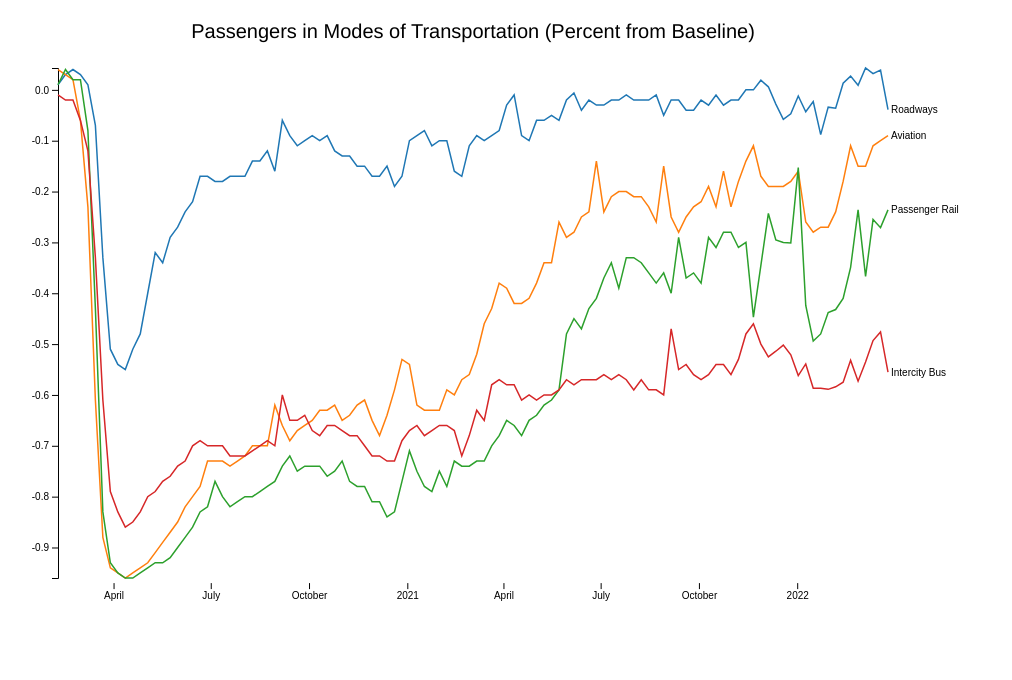
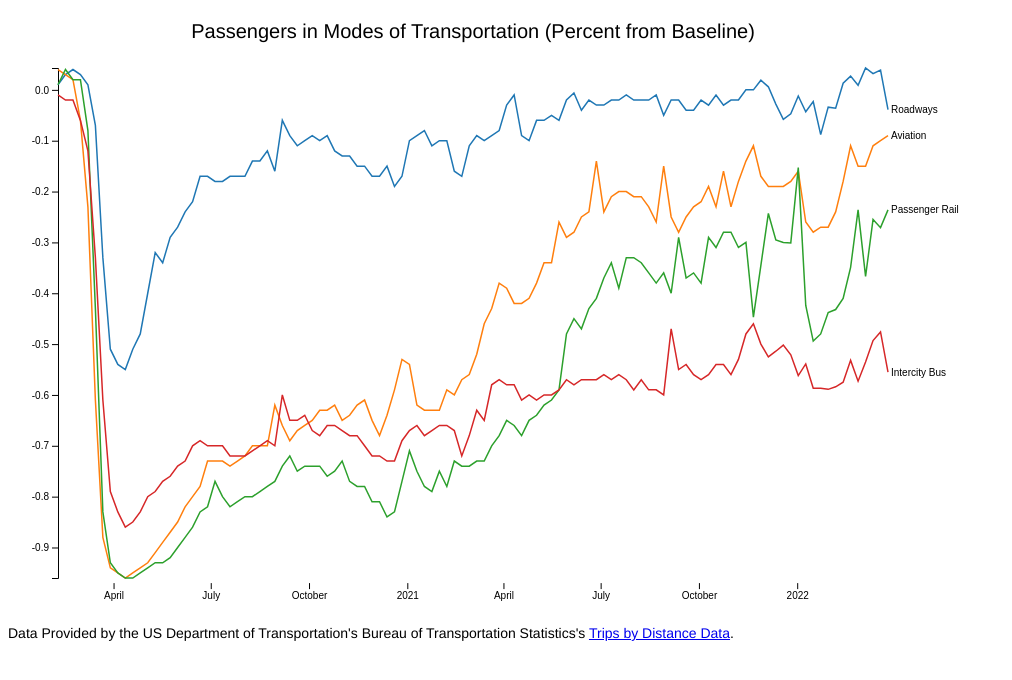
Before and after one commit to atowey-uchi/CAPP30239_FA22, a website: page FINAL/Chart 1: Multiline/mobility.html in a window 1280 px wide. Shown: the whole page, without its empty margins (0-1012 px from the left). Drawn offline with nearby package versions, Linux system fonts and the light colour scheme.

Commit message:
added data links

```diff
--- a/FINAL/Chart 1: Multiline/mobility.html
+++ b/FINAL/Chart 1: Multiline/mobility.html
@@ -13,12 +13,15 @@
 }
 
 body {
-  font: 10px Helvetica, sans-serif;
+  font: 14px Helvetica, sans-serif;
   font-weight: 300;
 }
 
 </style>
 <svg width="960" height="600"></svg>
+<p> Data Provided by the US Department of Transportation's Bureau of Transportation Statistics's
+  <a href="https://data.bts.gov/Research-and-Statistics/Trips-by-Distance/">Trips by Distance Data</a>.
+</p>
 <script src="//d3js.org/d3.v4.min.js"></script>
 <script>
 
```
Also changed, not shown: FINAL/Chart 2: Chloropleth/map.html (+3 -0 lines), FINAL/Chart 2: Chloropleth/map2.html (+3 -0 lines), FINAL/Chart 2: Chloropleth/map3.html (+3 -0 lines), FINAL/Chart 2: Chloropleth/map4.html (+3 -0 lines), FINAL/Chart 2: Chloropleth/map5.html (+3 -0 lines), FINAL/Chart 2: Chloropleth/map6.html (+4 -0 lines), FINAL/Chart 3: Area/distance.html (+4 -0 lines).
